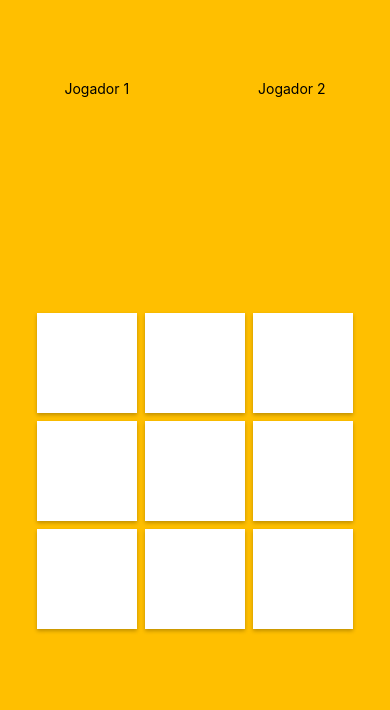
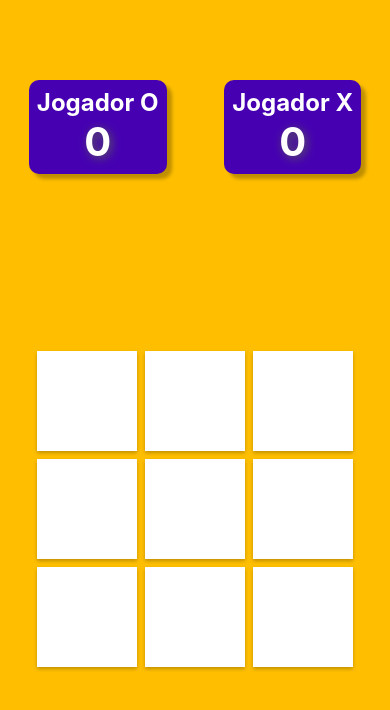
Before and after one commit to leouluz/TicTacToe-Mobile, a React Native app: screen / in a window 390 px wide. Shown: the top 710 px of the page. Built offline with nearby package versions, Linux system fonts and the light colour scheme.

Commit message:
finalizado joguinho da velha

```diff
--- a/App.js
+++ b/App.js
@@ -1,6 +1,6 @@
 import { StatusBar } from 'expo-status-bar';
 import React, { useState, useEffect } from 'react';
-import { StyleSheet, Text, View, Dimensions, TouchableOpacity, Modal, SafeAreaView } from 'react-native';
+import { StyleSheet, Text, View, Dimensions, TouchableOpacity, Modal, SafeAreaView, Animated } from 'react-native';
 import LottieView from 'lottie-react-native';
 import { Colors, Cell } from './styles'
 import Trofeu from './json/trofeu.json'
@@ -16,6 +16,9 @@ export default function App() {
   const [board, setBoard] = useState(emptyBoard);
   const [player, setPlayer] = useState("O");
   const [winner, setWinner] = useState(null);
+  const [fontGreat, setfontGreat] = useState(new Animated.Value(0));
+  const [playerO, setPlayerO] = useState(0);
+  const [playerX, setPlayerX] = useState(0);
 
   //Verifica se existe um vencedor e define o proximo jogador caso não exista vencedor
   const handlerCellClick = (index) => {
@@ -49,8 +52,16 @@ export default function App() {
     checkDraw();
 
     possibleWaysToWin.forEach(cells => {
-      if (cells.every(cell => cell === "O")) setWinner("O");
-      if (cells.every(cell => cell === "X")) setWinner("X");
+      if (cells.every(cell => cell === "O")) {
+        setWinner("O");
+        let valor = playerO + 1
+        setPlayerO(valor)
+      }
+      if (cells.every(cell => cell === "X")) {
+        setWinner("X");
+        let valor = playerX + 1
+        setPlayerX(valor)
+      }
     })
 
   }
@@ -67,6 +78,7 @@ export default function App() {
     setPlayer("O")
     setBoard(emptyBoard);
     setWinner(null);
+    setfontGreat(new Animated.Value(0));
   }
 
   const handlerStyleCell = (item) => {
@@ -98,6 +110,17 @@ export default function App() {
     }
   }
 
+  if (winner !== null) {
+    Animated.timing(
+      fontGreat,
+      {
+        toValue: 30,
+        duration: 1000,
+        useNativeDriver: false
+      },
+    ).start()
+  }
+
   useEffect(checkWinner, [board]);
   return (
     <View style={styles.container}>
@@ -110,6 +133,17 @@ export default function App() {
           Alert.alert('Modal has been closed.');
         }}>
         <SafeAreaView style={handlerStyleModal(winner)}>
+          <View
+            style={styles.ViewModelText}
+          >
+            <Animated.Text
+              style={{
+                fontSize: fontGreat,
+                fontWeight: 'bold',
+                color: Colors.white
+              }}
+            >{winner !== 'Empatou' ? `Parabéns ao jogador ${winner}!` : 'Empatou!'}</Animated.Text>
+          </View>
           <LottieView
             source={Trofeu}
             autoPlay
@@ -126,8 +160,14 @@ export default function App() {
       </Modal>
 
       <View style={styles.playersView}>
-        <Text>Jogador 1</Text>
-        <Text>Jogador 2</Text>
+        <View style={styles.viewPoint} >
+          <Text style={styles.textPlayer} >Jogador O</Text>
+          <Text style={styles.textPlayerPoint} >{playerO}</Text>
+        </View>
+        <View style={styles.viewPoint} >
+          <Text style={styles.textPlayer} >Jogador X</Text>
+          <Text style={styles.textPlayerPoint} >{playerX}</Text>
+        </View>
       </View>
       <View style={handlerStyleBoard(winner)}>
         {
@@ -203,7 +243,8 @@ const styles = StyleSheet.create({
     width: width * 0.8,
     backgroundColor: Colors.yellow,
     justifyContent: 'center',
-    alignItems: 'center'
+    alignItems: 'center',
+    marginBottom: '20%'
   },
   ModalX: {
     flex: 1,
@@ -229,5 +270,37 @@ const styles = StyleSheet.create({
     position: 'absolute',
     alignItems: 'center',
     justifyContent: 'flex-end',
+  },
+  ViewModelText: {
+    flex: 1,
+    marginTop: '40%'
+  },
+  textPlayer: {
+    fontSize: 24,
+    fontWeight: 'bold',
+    color: Colors.white
+  },
+  textPlayerPoint: {
+    alignSelf: 'center',
+    fontSize: 40,
+    fontWeight: 'bold',
+    color: Colors.white,
+    textShadowColor: '#585858',
+    textShadowOffset: { width: 2, height: 2 },
+    textShadowRadius: 10,
+  },
+  viewPoint: {
+    backgroundColor: Colors.purple,
+    padding: 8,
+    borderRadius: 10,
+    shadowColor: "#000",
+    shadowOffset: {
+      width: 5,
+      height: 5,
+    },
+    shadowOpacity: 0.25,
+    shadowRadius: 3.84,
+
+    elevation: 8,
   }
 });
--- a/styles/colors.js
+++ b/styles/colors.js
@@ -1,9 +1,14 @@
 const Colors = {
   red: '#f44336',
   blue: '#2196f3',
+  blueLow: '#00b2fe',
   white: '#fff',
   gray: '#888',
-  yellow: '#FFD700'
+  yellow: '#FFD700',
+  yellowLow: '#fff7bf',
+  black: '#000',
+  purple: '#4600b2'
+
 }
 
 export default Colors;
```
